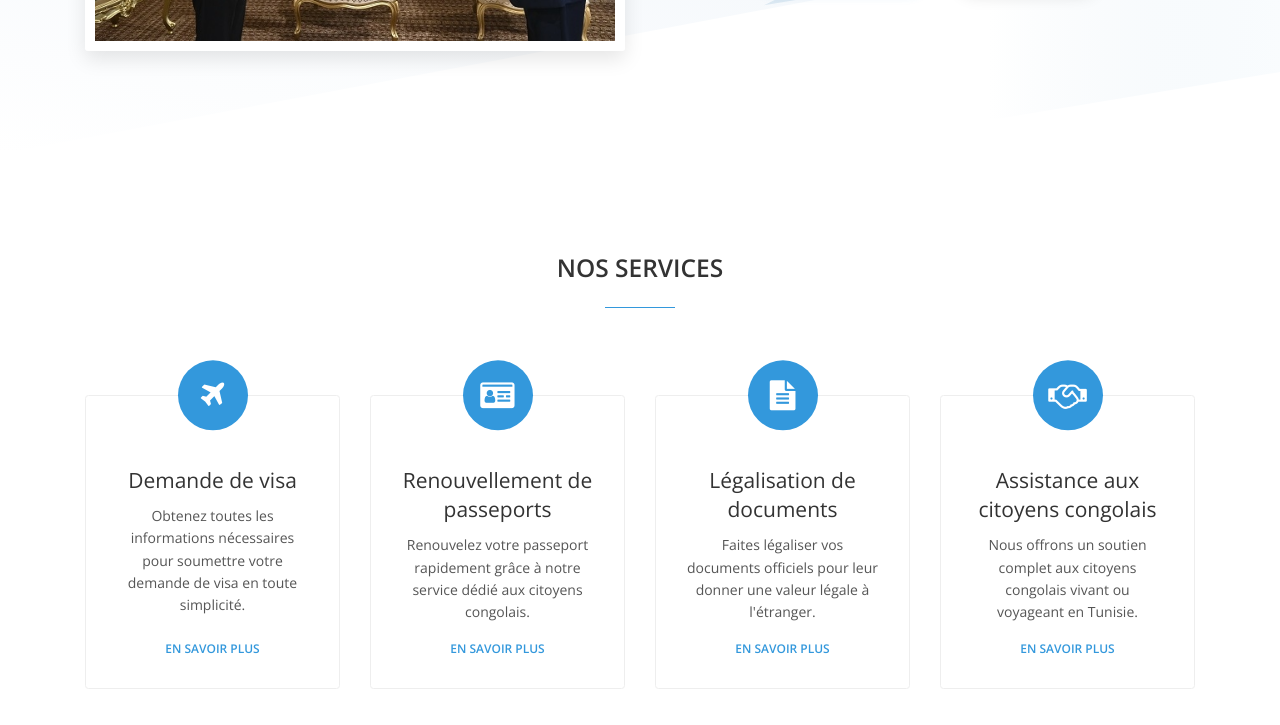
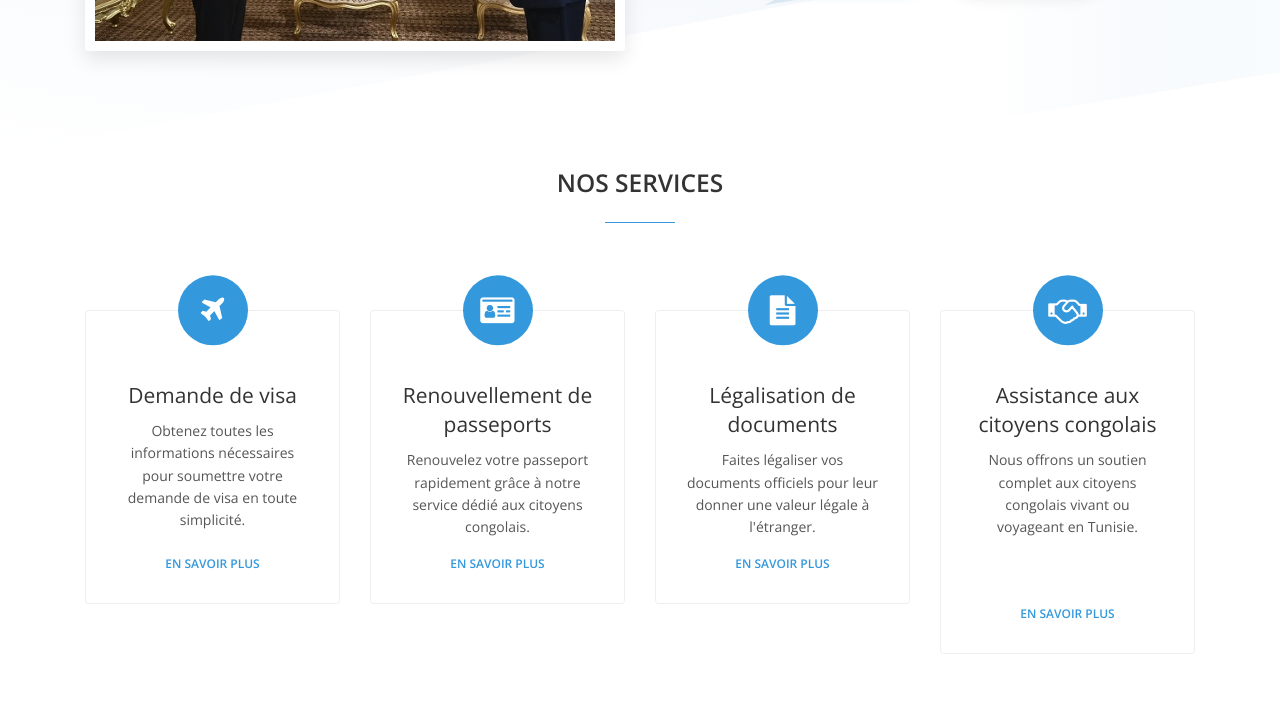
Before and after one commit to WissemHorchani/rdccongo, a plain HTML site: page index.html in a window 1280 px wide. Shown: the part 595-1320 px from the top of the page. After the commit the page ends 1264 px from the top, so only its background shows below. Drawn offline with nearby package versions, Linux system fonts and the light colour scheme; a script that the page names is missing; files whose address does not match are found by name.

Commit message:
Update index.html

```diff
--- a/index.html
+++ b/index.html
@@ -229,7 +229,7 @@
     </div>
     <!-- End Research Article -->
 
-    <section class="g-py-100">
+    <section class="g-py-15">
         <div class="container">
             <header class="text-center g-width-60x--md mx-auto g-mb-80">
                 <div class="u-heading-v2-3--bottom g-brd-blue g-mb-20">
@@ -238,7 +238,7 @@
             </header>
 
             <div class="row d-flex flex-wrap justify-content-center">
-                <div class="col-lg-3 d-flex">
+                <div class="col-lg-3 d-flex g-pb-50">
                     <!-- Icon Blocks -->
                     <div class="g-brd-around g-brd-gray-light-v4 text-center rounded g-px-30 g-pb-30 d-flex flex-column align-items-center w-100">
           <span class="u-icon-v3 u-icon-size--lg g-color-white g-bg-blue g-pull-50x-up rounded-circle">
@@ -251,7 +251,7 @@
                     <!-- End Icon Blocks -->
                 </div>
 
-                <div class="col-lg-3 d-flex">
+                <div class="col-lg-3 d-flex g-pb-50">
                     <!-- Icon Blocks -->
                     <div class="g-brd-around g-brd-gray-light-v4 text-center rounded g-px-30 g-pb-30 d-flex flex-column align-items-center w-100">
           <span class="u-icon-v3 u-icon-size--lg g-color-white g-bg-blue g-pull-50x-up rounded-circle">
@@ -264,7 +264,7 @@
                     <!-- End Icon Blocks -->
                 </div>
 
-                <div class="col-lg-3 d-flex">
+                <div class="col-lg-3 d-flex g-pb-50">
                     <!-- Icon Blocks -->
                     <div class="g-brd-around g-brd-gray-light-v4 text-center rounded g-px-30 g-pb-30 d-flex flex-column align-items-center w-100">
           <span class="u-icon-v3 u-icon-size--lg g-color-white g-bg-blue g-pull-50x-up rounded-circle">
```
